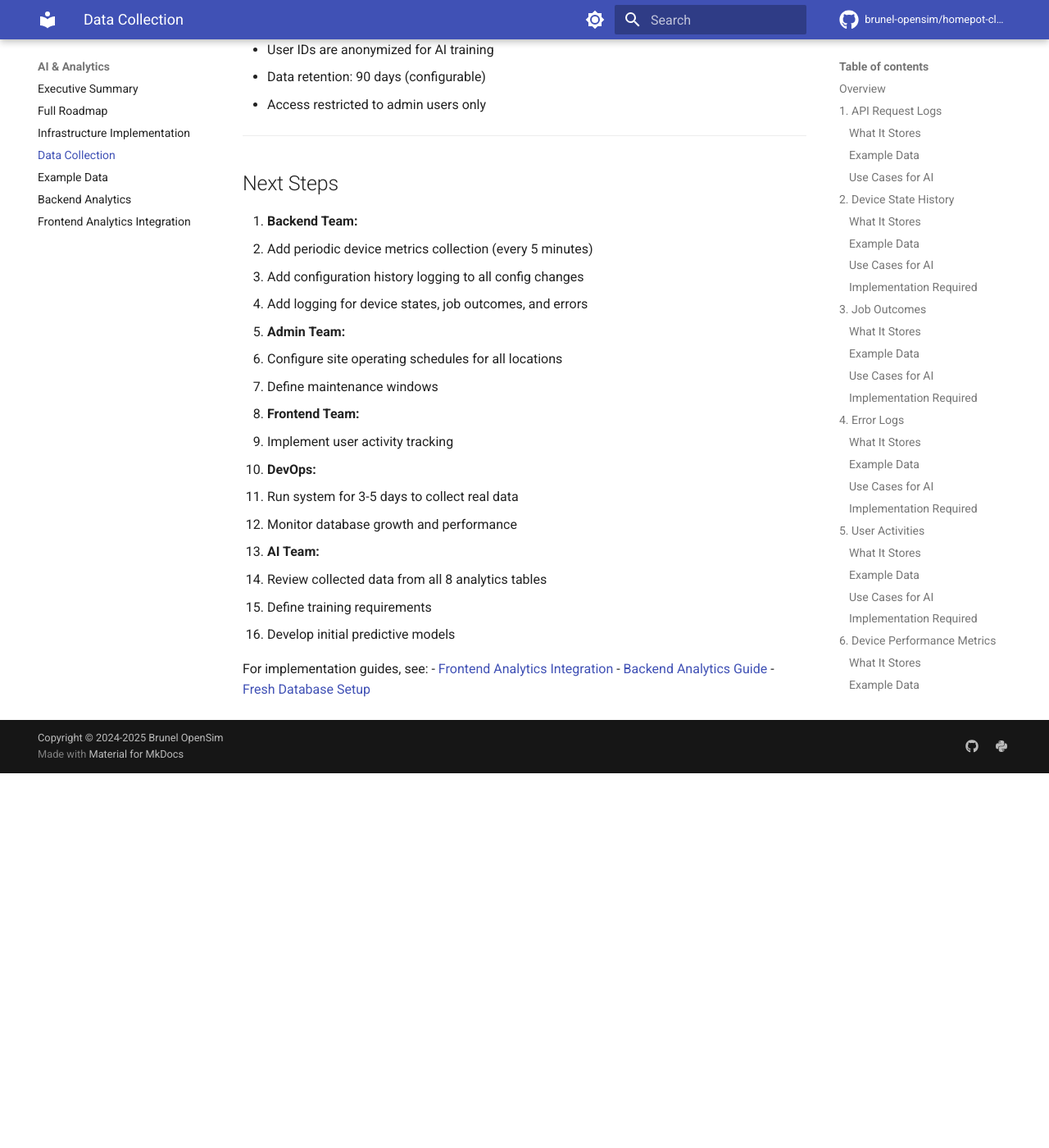
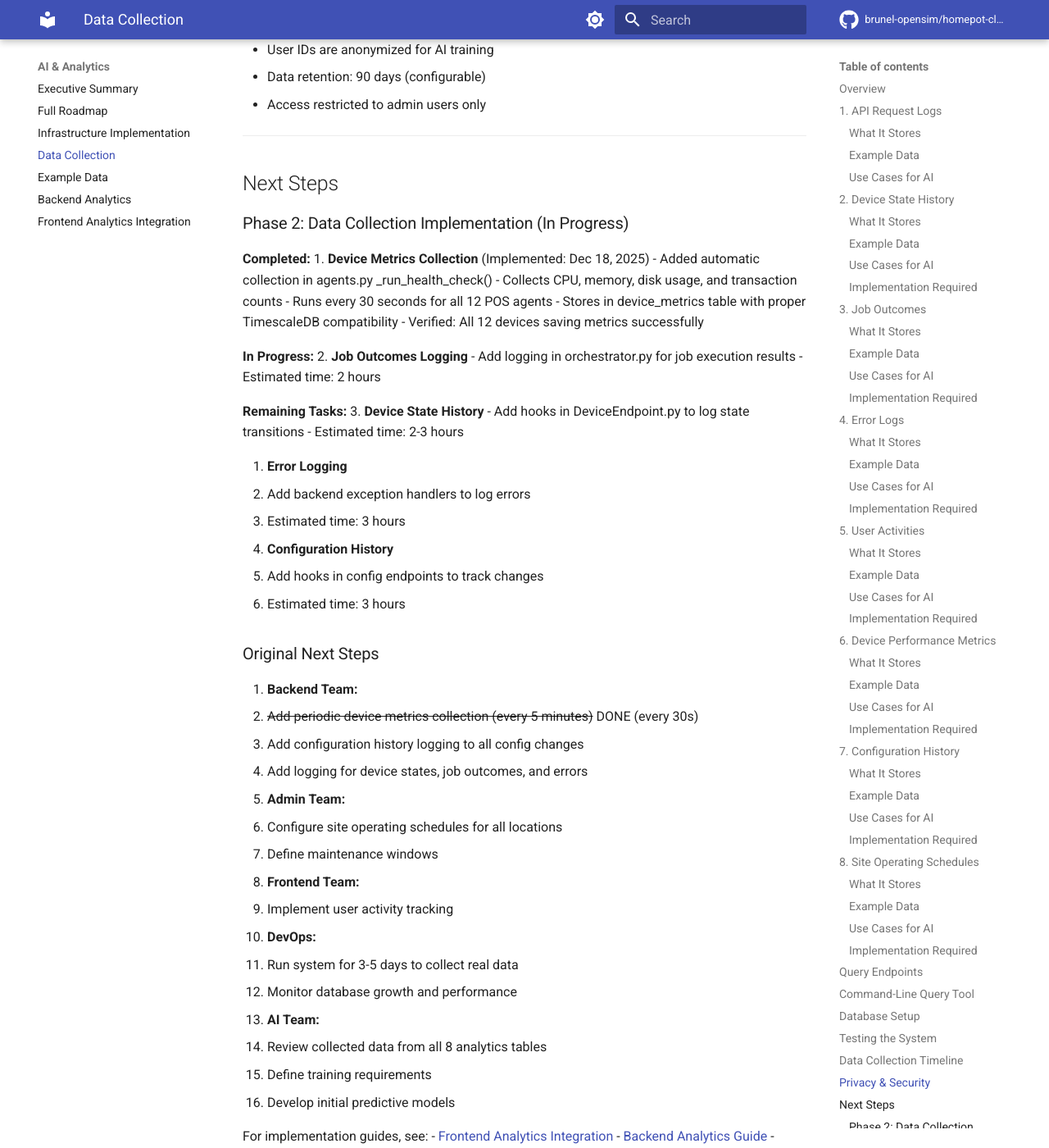
Before and after one commit to brunel-opensim/homepot-client, an MkDocs documentation site: the page built from docs/analytics-data-collection.md, in a window 1280 px wide and 1400 px high, scrolled down 14567 px. Shown: the whole window at 82% size. Built offline with MkDocs 1.6.1 and Material for MkDocs 9.7.7, drawn with Linux system fonts in a browser that asks for light colours; comment, search, counter and statistics services are not loaded; the version menu is left out; before the commit the page ends 15510 px from its top, so only the background shows below that.

Commit message:
docs: Update Phase 2 progress with completed device metrics collection
- Mark Task #1 (Device Metrics) as complete
- Add implementation details and verification status
- Show collection frequency (every 30s for 12 agents)
- Update remaining tasks estimate

```diff
--- a/docs/analytics-data-collection.md
+++ b/docs/analytics-data-collection.md
@@ -627,8 +627,38 @@
 
 ## Next Steps
 
+### Phase 2: Data Collection Implementation (In Progress)
+
+**Completed:**
+1. **Device Metrics Collection** (Implemented: Dec 18, 2025)
+   - Added automatic collection in agents.py _run_health_check()
+   - Collects CPU, memory, disk usage, and transaction counts
+   - Runs every 30 seconds for all 12 POS agents
+   - Stores in device_metrics table with proper TimescaleDB compatibility
+   - Verified: All 12 devices saving metrics successfully
+
+**In Progress:**
+2. **Job Outcomes Logging**
+   - Add logging in orchestrator.py for job execution results
+   - Estimated time: 2 hours
+
+**Remaining Tasks:**
+3. **Device State History**
+   - Add hooks in DeviceEndpoint.py to log state transitions
+   - Estimated time: 2-3 hours
+
+4. **Error Logging**
+   - Add backend exception handlers to log errors
+   - Estimated time: 3 hours
+
+5. **Configuration History**
+   - Add hooks in config endpoints to track changes
+   - Estimated time: 3 hours
+
+### Original Next Steps
+
 1. **Backend Team:**
-   - Add periodic device metrics collection (every 5 minutes)
+   - ~~Add periodic device metrics collection (every 5 minutes)~~ DONE (every 30s)
    - Add configuration history logging to all config changes
    - Add logging for device states, job outcomes, and errors
 
```
